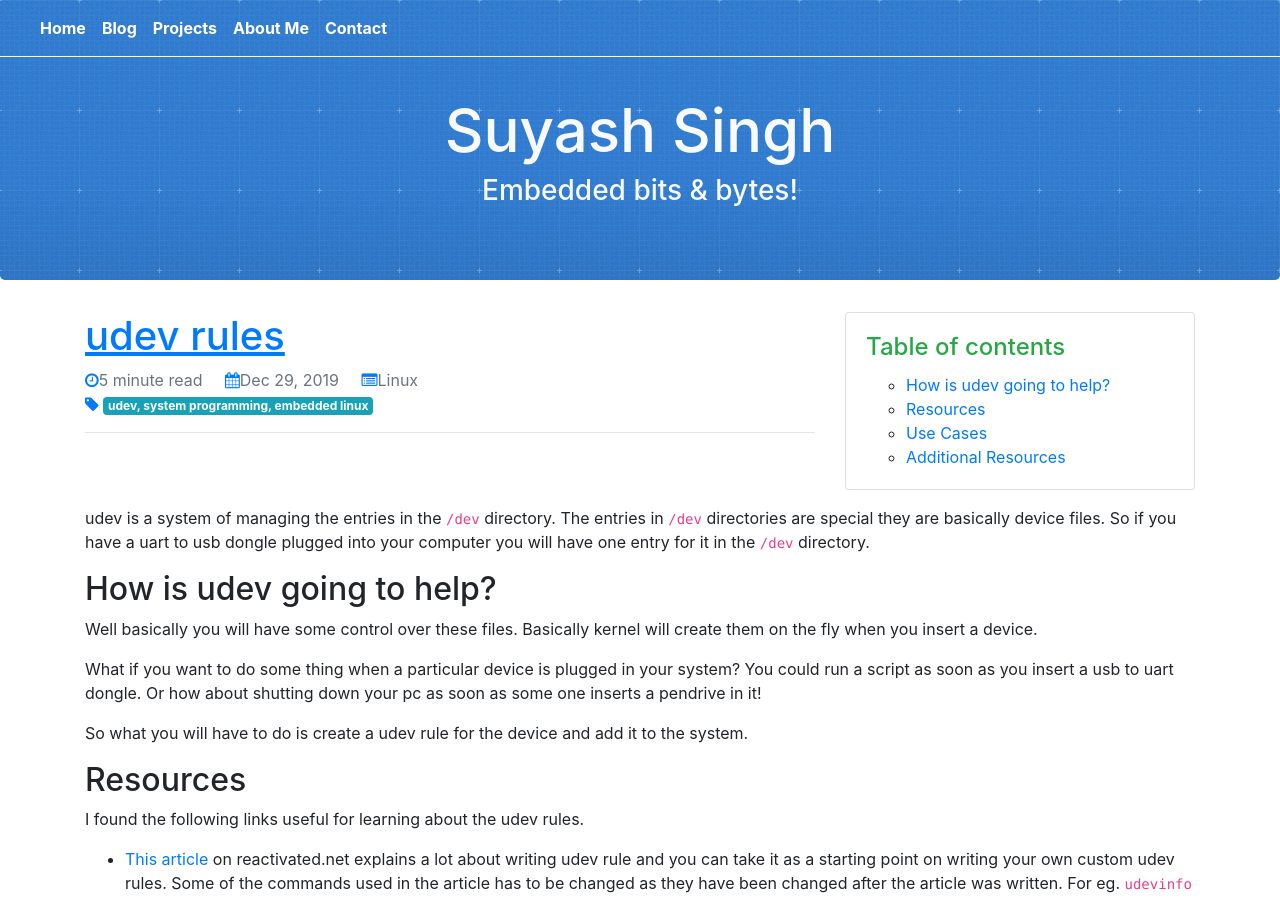
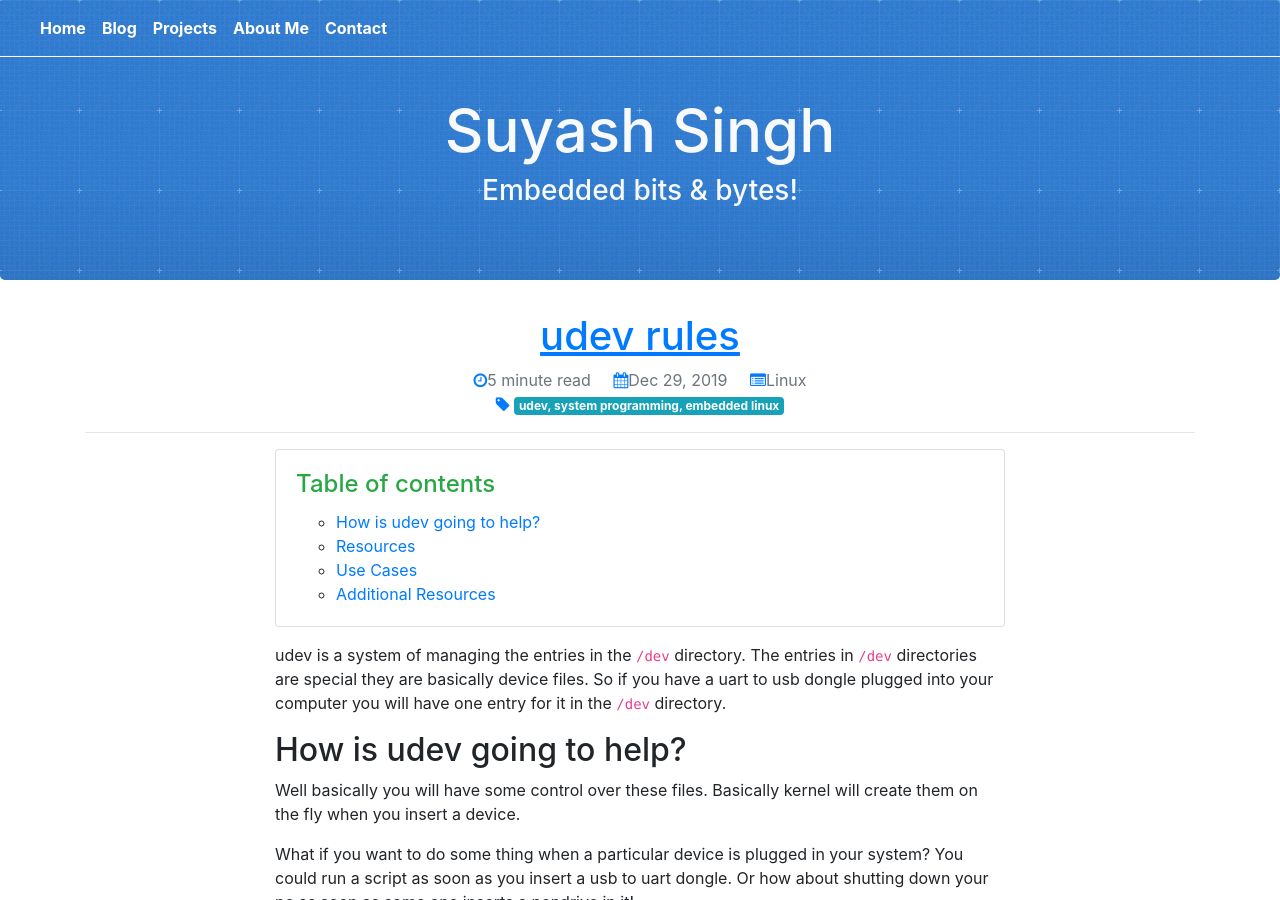
Before and after one commit to suyashsingh/suyashsingh.github.io, a Jekyll site: the page built from _posts/2019-12-29-udev-rules.md, in a window 1280 px wide and 900 px high. Built offline with Jekyll 4.4.1, drawn with Linux system fonts in a browser that asks for light colours.

Commit message:
feature: featured image and post description in blog posts

```diff
--- a/_layouts/blog_post.html
+++ b/_layouts/blog_post.html
@@ -63,9 +63,9 @@
 
   <!-- Page Container -->
   <div class="container">
+    <!-- Page heading -->
     <div class="row">
-      <div class="col-md-8">
-        <!-- Page heading -->
+      <div class="col-md-12 text-center">
         <h1 class="text-primary"><u>{{ page.post_page_title }}</u></h1>
         <div class="text-muted text-small">
           <a href="#" class="fa fa-clock-o" onclick="return false"></a>{{ page.readTime }} read &nbsp;&nbsp;&nbsp;
@@ -76,8 +76,32 @@
         </div>
         <hr>
       </div>
+    </div>
 
-      <div class="col-md-4">
+    <!-- Page Introduction -->
+    {% if page.post_intro != nil %}
+    <div class="row">
+      <div class="col-md-8 offset-md-2">
+        <p class="lead">
+          {{ page.post_intro }}
+        </p>
+      </div>
+    </div>
+    {% endif %}
+
+    <!-- Featured Image-->
+    {% if page.featured_image %}
+      <div class="row">
+        <div class="col-md-8 offset-md-2 text-center">
+          <img alt="{{ page.featured_image['alt'] }}" src="/assets/images/{{ page.featured_image['src'] }}" class="img-fluid">
+        </div>
+      </div>
+      <br>
+    {% endif %}
+
+    <!-- Table of Contents -->
+    <div class="row">
+      <div class="col-md-8 offset-md-2">
         <div class="card">
           <div class="card-body">
             <h4 class="card-title text-success">Table of contents</h4>
@@ -89,9 +113,9 @@
       </div>
     </div>
 
+    <!-- Page Content -->
     <div class="row">
-      <div class="col-md-12">
-      <!-- Page Content -->
+      <div class="col-md-8 offset-md-2">
         <p>
           {{ content }}
         </p>
```
